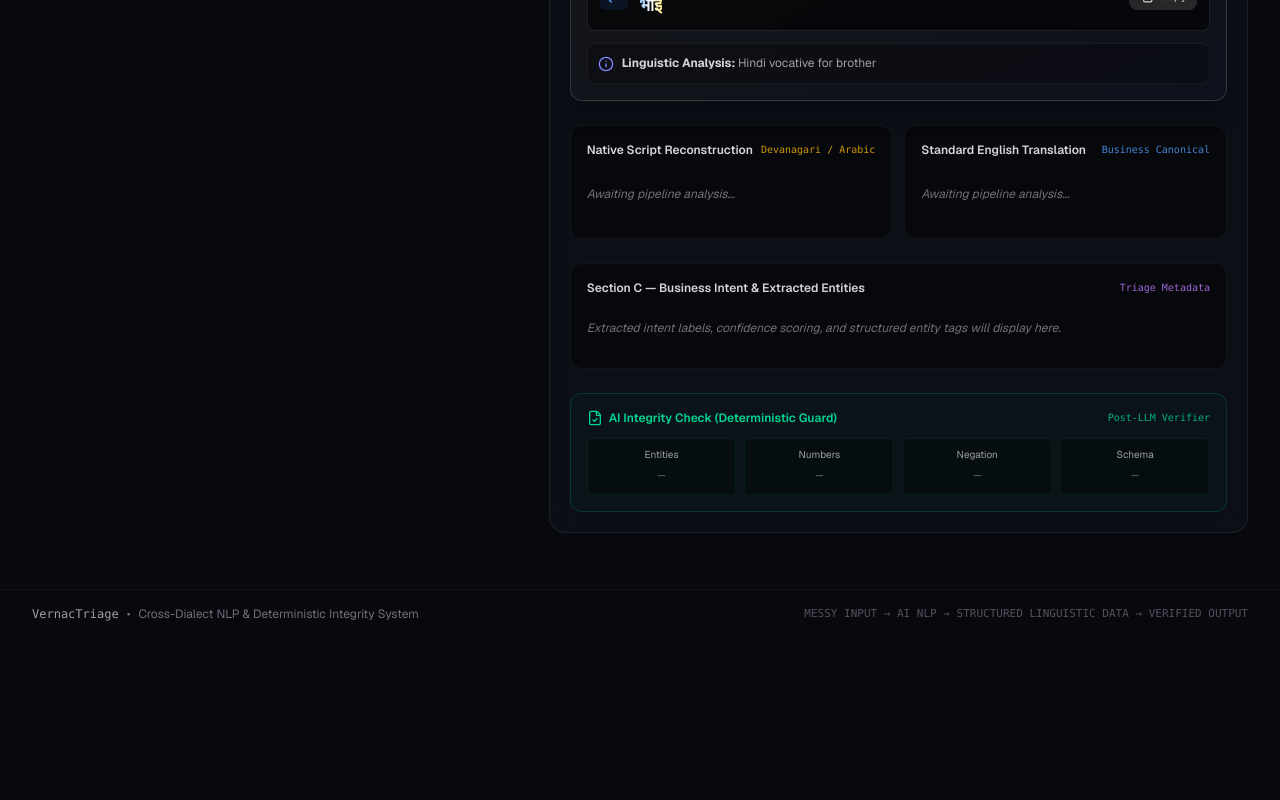
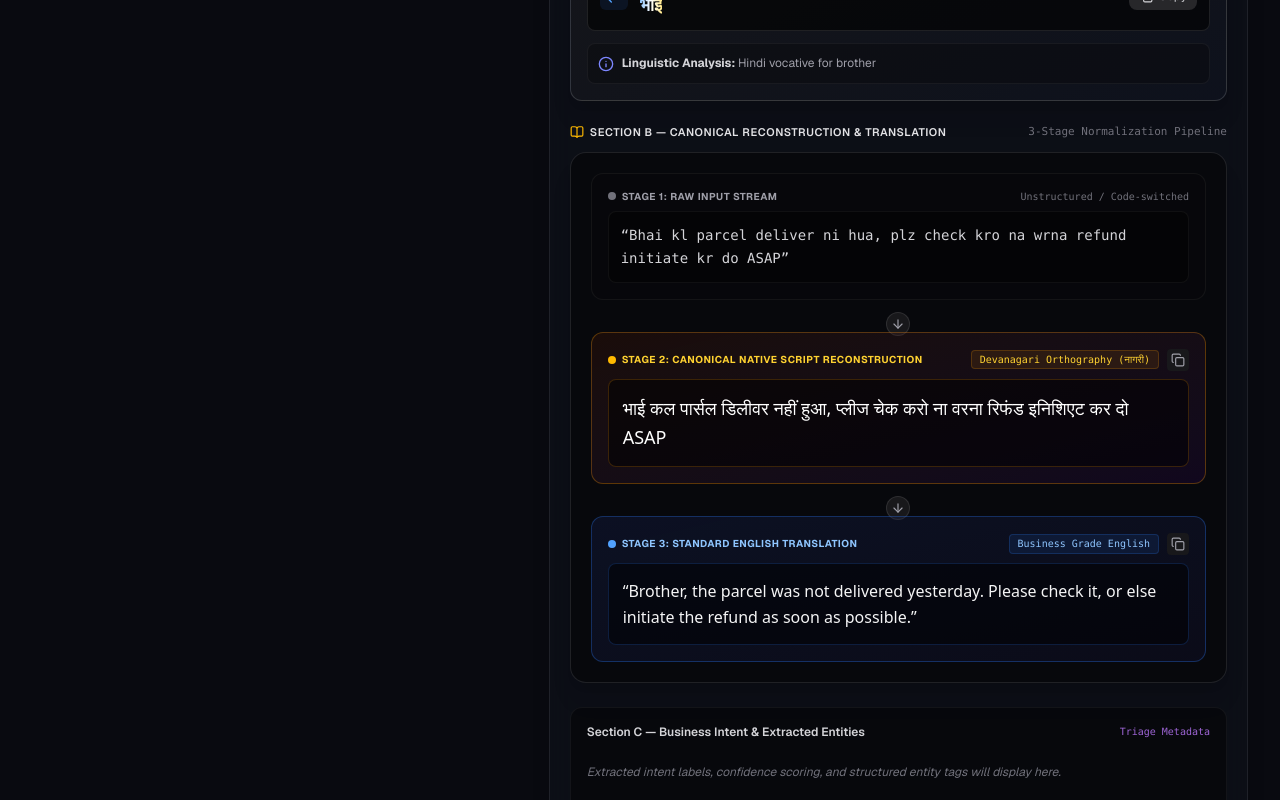
Before and after one commit to codedByBurhan/VernacTriage, a Next.js app: page / in a window 1280 px wide. Shown: the part 1080-1880 px from the top of the page. Before the commit the page ends 1718 px from the top, so only its background shows below. Built offline with nearby package versions, Linux system fonts and the light colour scheme.

Commit message:
feat: add main triage home page and CanonicalReconstruction component

```diff
--- a/app/page.tsx
+++ b/app/page.tsx
@@ -8,6 +8,7 @@ import { InputPanel } from "@/components/InputPanel";
 import { DEMO_PRESETS } from "@/data/presets";
 import { TriageAnalysisResult } from "@/lib/types";
 import { TokenVisualization } from "@/components/TokenVisualization";
+import { CanonicalReconstruction } from "@/components/CanonicalReconstruction";
 import {
   Sparkles,
   Braces,
@@ -177,6 +178,13 @@ export default function Home() {
               </div>
 
               {/* SECTION B: Canonical Dual-Script Reconstruction */}
+              {analysisResult ? (
+                <CanonicalReconstruction
+                  originalText={analysisResult.original_text}
+                  canonicalScript={analysisResult.canonical_script}
+                  englishTranslation={analysisResult.english_translation}
+                />
+              ) : (
                 <div className="grid grid-cols-1 md:grid-cols-2 gap-3">
                   <div className="rounded-xl bg-black/40 border border-white/5 p-4 space-y-2">
                     <div className="flex items-center justify-between text-xs">
@@ -206,6 +214,7 @@ export default function Home() {
                     </div>
                   </div>
                 </div>
+              )}
 
               {/* SECTION C: Business Intent & Entities */}
               <div className="rounded-xl bg-black/40 border border-white/5 p-4 space-y-2">
--- /dev/null
+++ b/components/CanonicalReconstruction.tsx
@@ -0,0 +1,154 @@
+"use client";
+
+import React, { useState } from "react";
+import {
+  ArrowDown,
+  ArrowRight,
+  Copy,
+  Check,
+  Languages,
+  BookOpen,
+  Sparkles,
+} from "lucide-react";
+
+interface CanonicalReconstructionProps {
+  originalText: string;
+  canonicalScript: string;
+  englishTranslation: string;
+}
+
+export function CanonicalReconstruction({
+  originalText,
+  canonicalScript,
+  englishTranslation,
+}: CanonicalReconstructionProps) {
+  const [copiedField, setCopiedField] = useState<string | null>(null);
+
+  const handleCopy = (field: string, text: string) => {
+    navigator.clipboard.writeText(text);
+    setCopiedField(field);
+    setTimeout(() => setCopiedField(null), 1500);
+  };
+
+  const isArabic = /[\u0600-\u06FF\u0750-\u077F]/.test(canonicalScript);
+  const isDevanagari = /[\u0900-\u097F]/.test(canonicalScript);
+
+  const scriptBadge = isArabic
+    ? "Arabic Orthography (العربية)"
+    : isDevanagari
+    ? "Devanagari Orthography (नागरी)"
+    : "Reconstructed Script";
+
+  return (
+    <div className="space-y-3">
+      <div className="flex items-center justify-between text-xs text-zinc-400">
+        <span className="font-semibold uppercase tracking-wider text-[11px] flex items-center gap-1.5 text-zinc-200">
+          <BookOpen className="w-3.5 h-3.5 text-amber-400" />
+          Section B — Canonical Reconstruction &amp; Translation
+        </span>
+        <span className="text-[11px] text-zinc-500 font-mono">
+          3-Stage Normalization Pipeline
+        </span>
+      </div>
+
+      <div className="rounded-2xl bg-black/40 border border-white/10 p-5 space-y-4 shadow-xl">
+        {/* STAGE 1: Original Messy Input */}
+        <div className="rounded-xl bg-zinc-950/60 border border-white/5 p-4 space-y-2">
+          <div className="flex items-center justify-between text-xs">
+            <span className="text-[10px] font-bold uppercase tracking-wider text-zinc-400 flex items-center gap-1.5">
+              <span className="w-2 h-2 rounded-full bg-zinc-500" />
+              Stage 1: Raw Input Stream
+            </span>
+            <span className="text-[10px] font-mono text-zinc-500">
+              Unstructured / Code-switched
+            </span>
+          </div>
+          <p className="text-sm font-mono text-zinc-300 bg-black/40 p-3 rounded-lg border border-white/5 leading-relaxed">
+            &ldquo;{originalText}&rdquo;
+          </p>
+        </div>
+
+        {/* Transition Arrow */}
+        <div className="flex justify-center -my-1">
+          <div className="p-1 rounded-full bg-zinc-900 border border-white/10 text-zinc-400">
+            <ArrowDown className="w-3.5 h-3.5" />
+          </div>
+        </div>
+
+        {/* STAGE 2: Native Canonical Script Reconstruction */}
+        <div className="rounded-xl bg-gradient-to-br from-amber-950/30 to-purple-950/20 border border-amber-500/30 p-4 space-y-2 relative group">
+          <div className="flex items-center justify-between text-xs">
+            <span className="text-[10px] font-bold uppercase tracking-wider text-amber-300 flex items-center gap-1.5">
+              <span className="w-2 h-2 rounded-full bg-amber-400" />
+              Stage 2: Canonical Native Script Reconstruction
+            </span>
+            <div className="flex items-center gap-2">
+              <span className="text-[10px] font-mono px-2 py-0.5 rounded bg-amber-500/10 border border-amber-500/20 text-amber-300">
+                {scriptBadge}
+              </span>
+              <button
+                type="button"
+                onClick={() => handleCopy("canonical", canonicalScript)}
+                className="p-1 rounded bg-zinc-900 hover:bg-zinc-800 text-zinc-400 hover:text-zinc-200 transition-colors cursor-pointer"
+                title="Copy canonical script"
+              >
+                {copiedField === "canonical" ? (
+                  <Check className="w-3.5 h-3.5 text-emerald-400" />
+                ) : (
+                  <Copy className="w-3.5 h-3.5" />
+                )}
+              </button>
+            </div>
+          </div>
+
+          <p
+            dir={isArabic ? "rtl" : "ltr"}
+            className={`text-base sm:text-lg font-medium text-white bg-black/50 p-3.5 rounded-lg border border-amber-500/20 leading-relaxed ${
+              isArabic ? "font-sans tracking-wide" : "font-sans"
+            }`}
+          >
+            {canonicalScript}
+          </p>
+        </div>
+
+        {/* Transition Arrow */}
+        <div className="flex justify-center -my-1">
+          <div className="p-1 rounded-full bg-zinc-900 border border-white/10 text-zinc-400">
+            <ArrowDown className="w-3.5 h-3.5" />
+          </div>
+        </div>
+
+        {/* STAGE 3: Standard English Translation */}
+        <div className="rounded-xl bg-gradient-to-br from-blue-950/30 to-indigo-950/20 border border-blue-500/30 p-4 space-y-2 relative group">
+          <div className="flex items-center justify-between text-xs">
+            <span className="text-[10px] font-bold uppercase tracking-wider text-blue-300 flex items-center gap-1.5">
+              <span className="w-2 h-2 rounded-full bg-blue-400" />
+              Stage 3: Standard English Translation
+            </span>
+            <div className="flex items-center gap-2">
+              <span className="text-[10px] font-mono px-2 py-0.5 rounded bg-blue-500/10 border border-blue-500/20 text-blue-300">
+                Business Grade English
+              </span>
+              <button
+                type="button"
+                onClick={() => handleCopy("english", englishTranslation)}
+                className="p-1 rounded bg-zinc-900 hover:bg-zinc-800 text-zinc-400 hover:text-zinc-200 transition-colors cursor-pointer"
+                title="Copy English translation"
+              >
+                {copiedField === "english" ? (
+                  <Check className="w-3.5 h-3.5 text-emerald-400" />
+                ) : (
+                  <Copy className="w-3.5 h-3.5" />
+                )}
+              </button>
+            </div>
+          </div>
+
+          <p className="text-sm sm:text-base font-medium text-zinc-100 bg-black/50 p-3.5 rounded-lg border border-blue-500/20 leading-relaxed font-sans">
+            &ldquo;{englishTranslation}&rdquo;
+          </p>
+        </div>
+      </div>
+    </div>
+  );
+}
```
Lines whose indentation alone changed are shown as unchanged.
